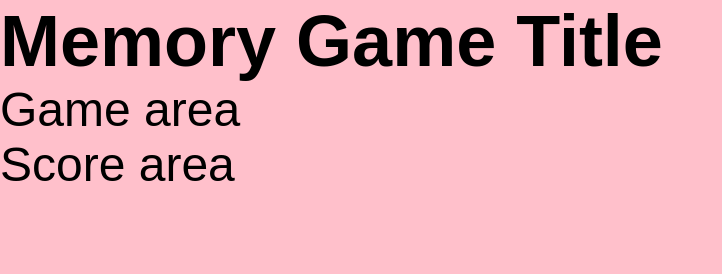
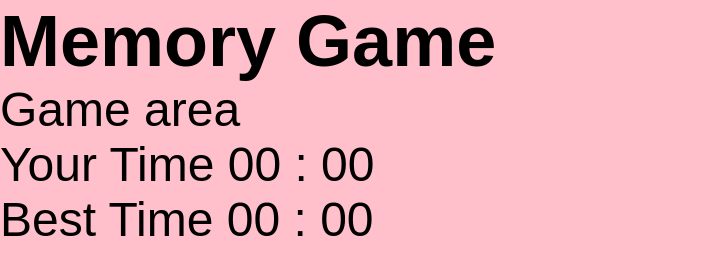
Before and after one commit to chasingash/Project-Portfolio-2, a plain HTML site: page index.html in a window 1280 px wide. Shown: the whole page, without its empty margins (0-722 px from the left). Drawn offline with Linux system fonts and the light colour scheme; a web font is replaced by a local one.

Commit message:
Add header and score section to html

```diff
--- a/index.html
+++ b/index.html
@@ -11,18 +11,28 @@
 
 <body>
     <header>
-        <h2 class="heading">Memory Game Title</h2>
+        <div id="head-title">
+            <h2 class="heading">Memory Game</h2>
+        </div>
     </header>
-    <section>
-        <div class="game-area">
-            Game area
-        </div>
-    </section>
-    <section>
-        <div class="score-area">
-            Score area
-        </div>
-    </section>
+
+    <div class="game-area">
+        Game area
+    </div>
+    <div class="score-area">
+        <span>Your Time</span>
+        <span>00</span>
+        <span>:</span>
+        <span>00</span>
+    </div>
+
+    <div class="score-area">
+        <span>Best Time</span>
+        <span>00</span>
+        <span>:</span>
+        <span>00</span>
+    </div>
+
     <script src="assets/js/script.js"></script>
 </body>
 
```
